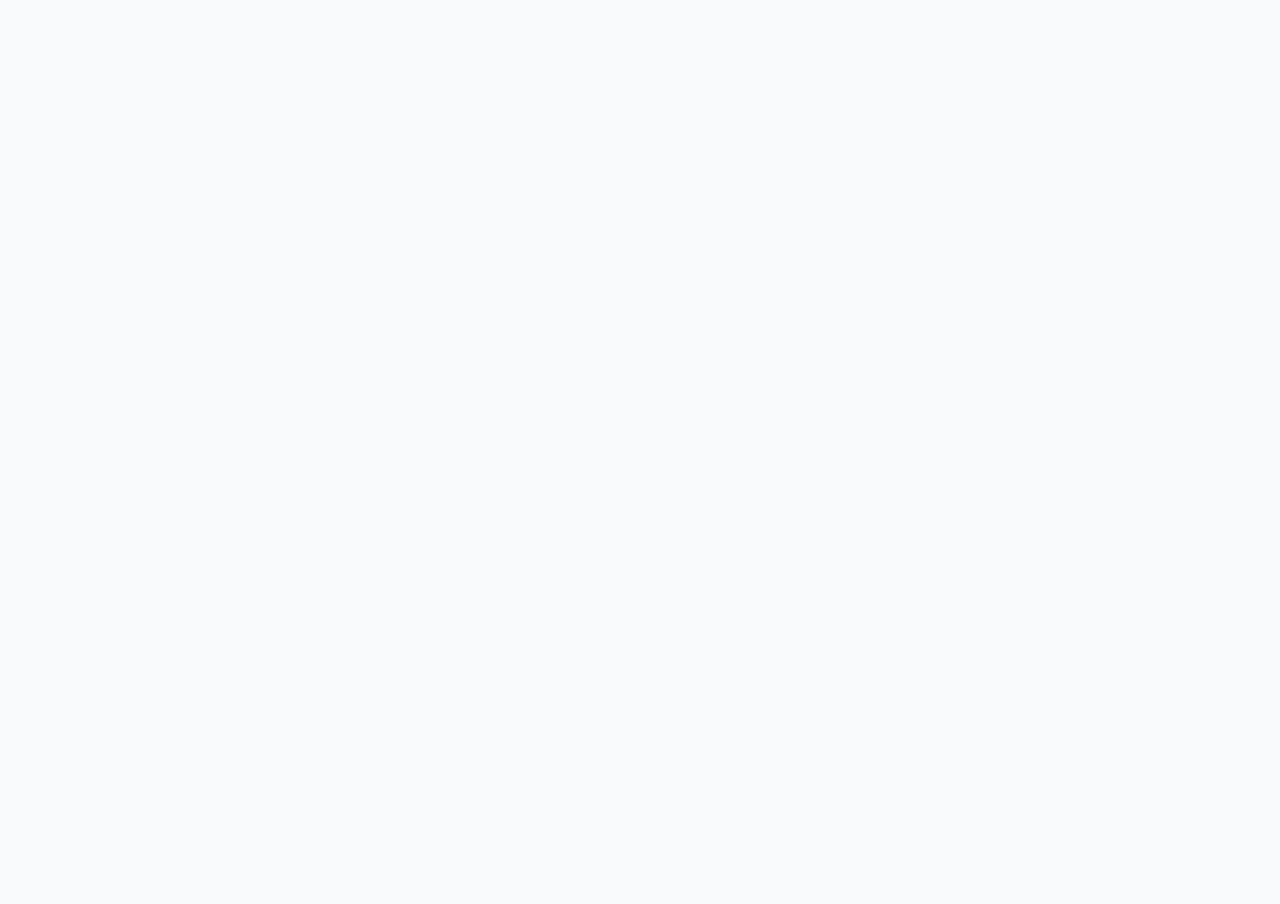
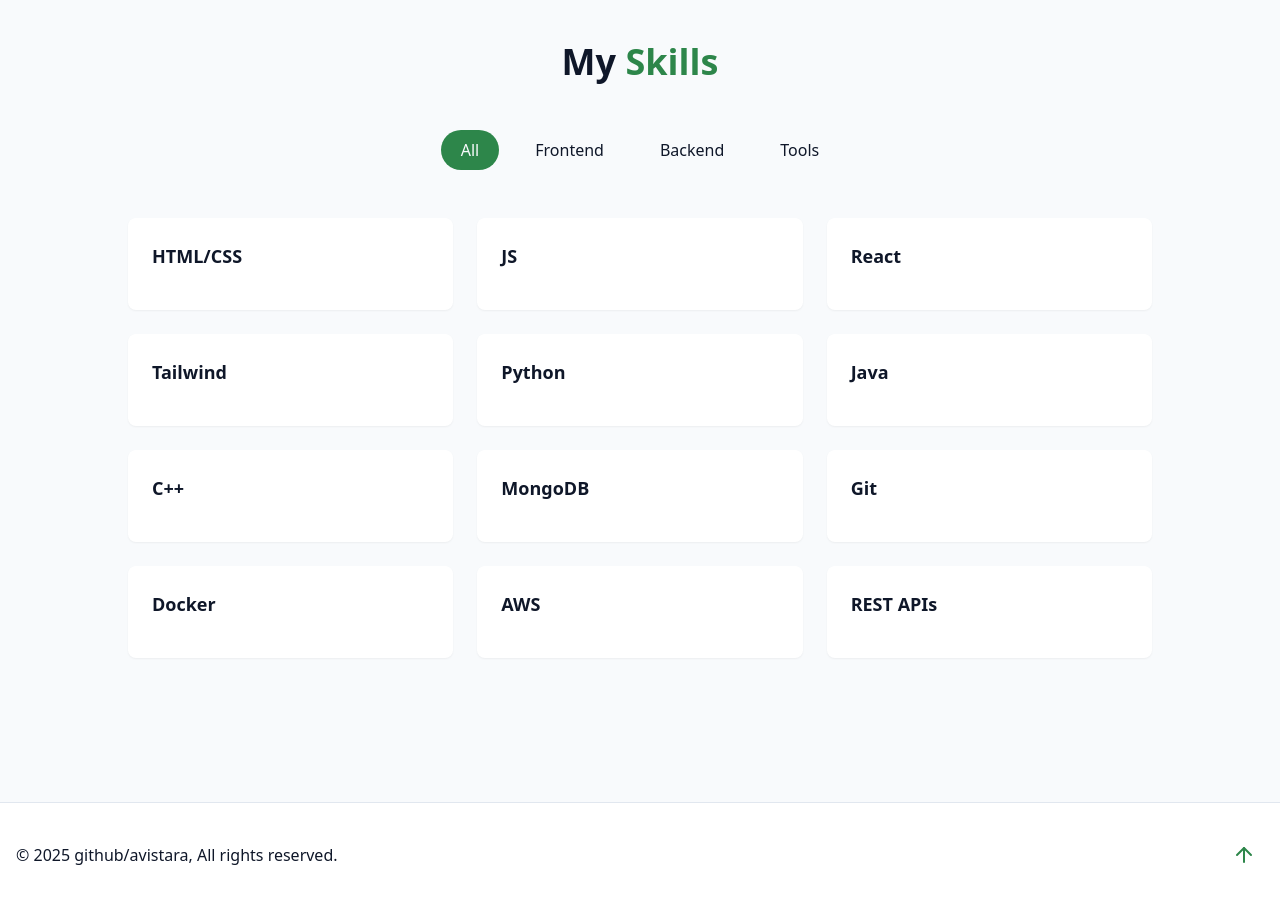
Before and after one commit to avistara/portfolio-t, a React (Vite) app: page / in a window 1280 px wide. Shown: the part 1560-2464 px from the top of the page. Before the commit the page ends 1506 px from the top, so only its background shows below. Built offline with nearby package versions, Linux system fonts and the light colour scheme.

Commit message:
finished footer, all working, no projects/contact yet

```diff
--- /dev/null
+++ b/src/components/Footer.jsx
@@ -0,0 +1,18 @@
+import { ArrowUp } from "lucide-react";
+export const Footer = () => {
+  return (
+    <footer className="py-12 px-4 bg-card relative border-t border-border mt-12 pt-8 flex flex-wrap justify-between items-center">
+      {" "}
+      <p className="text-small text-muted-foreground">
+        {" "}
+        &copy; {new Date().getFullYear()} github/avistara, All rights reserved.
+      </p>
+      <a
+        href="#hero"
+        className="p-2 rounded-full bg-primary-10 hover:bg-primary/20 text-primary transition-colors"
+      >
+        <ArrowUp />
+      </a>
+    </footer>
+  );
+};
--- a/src/components/Navbar.jsx
+++ b/src/components/Navbar.jsx
@@ -25,7 +25,9 @@
     <nav
       className={cn(
         "fixed w-full z-40 transition-all duration-300",
-        isScrolled ? "py-3 bg-background/80 backdrop-blur-md shadow-xs" : "py-5"
+        isScrolled
+          ? "py-3 bg-background/80 backdrop-blur-md shadow-md border-b border-border"
+          : "py-5 bg-background/60 backdrop-blur-md"
       )}
     >
       <div className="pl-4 container flex items-center justify-between">
--- a/src/components/SkillsSection.jsx
+++ b/src/components/SkillsSection.jsx
@@ -1,6 +1,72 @@
 /**list skills, rate them (? terrible idea, would rather link to actual things ive done with the skills) */
 
-const skills = [{ name: "HTML/CSS", level: 2, category: "frontend" }];
+import { useState } from "react";
+import { cn } from "../libs/utils";
+
+//frontend
+
+const skills = [
+  //frontend
+  { name: "HTML/CSS", level: 2, category: "frontend" },
+  { name: "JS", level: 2, category: "frontend" },
+  { name: "React", level: 2, category: "frontend" },
+  { name: "Tailwind", level: 2, category: "frontend" },
+
+  //backend
+  { name: "Python", level: 2, category: "backend" },
+  { name: "Java", level: 2, category: "backend" },
+  { name: "C++", level: 2, category: "backend" },
+  { name: "MongoDB", level: 2, category: "backend" },
+
+  //tools
+  { name: "Git", level: 2, category: "tools" },
+  { name: "Docker", level: 2, category: "tools" },
+  { name: "AWS", level: 2, category: "tools" },
+  { name: "REST APIs", level: 2, category: "tools" },
+];
+const categories = ["all", "frontend", "backend", "tools"];
 export const SkillsSection = () => {
-  return <section> </section>;
+  const [activeCategory, setActiveCategory] = useState("all");
+
+  const filteredSkills = skills.filter(
+    (skill) => activeCategory === "all" || skill.category === activeCategory
+  );
+  return (
+    <section id="skills" className="py-24 px-4 relative bg-secondary/30">
+      <div className="container mx-auto max-w-5xl">
+        <h2 className="text-3xl md:text-4xl font-bold mb-12 text-center">
+          My <span className="text-primary">Skills</span>
+        </h2>
+
+        <div className="flex flex-wrap justify-center gap-4 mb-12">
+          {categories.map((category, key) => (
+            <button
+              key={key}
+              onClick={() => setActiveCategory(category)}
+              className={cn(
+                "px-5 py-2 rounded-full transition-colors duration-300 capitalize",
+                activeCategory === category
+                  ? "bg-primary text-primary-foreground"
+                  : "bg-secondary/70 text-foreground hover:bg-secondary"
+              )}
+            >
+              {category}
+            </button>
+          ))}
+        </div>
+        <div className="grid grid-cols-1 sm:grid-cols-2 lg:grid-cols-3 gap-6">
+          {filteredSkills.map((skill, key) => (
+            <div
+              key={key}
+              className="bg-card p-6 rounded-lg shadow-xs card-hover"
+            >
+              <div className="text-left mb-4">
+                <h3 className="font-semibold text-lg"> {skill.name} </h3>
+              </div>
+            </div>
+          ))}
+        </div>
+      </div>
+    </section>
+  );
 };
--- a/src/pages/Home.jsx
+++ b/src/pages/Home.jsx
@@ -3,6 +3,8 @@
 import { StarBackground } from "../components/StarBackground";
 import { HeroSection } from "../components/HeroSection";
 import { AboutSection } from "../components/AboutSection";
+import { SkillsSection } from "../components/SkillsSection";
+import { Footer } from "../components/Footer";
 export const Home = () => {
   return (
     <div className="min-h-screen bg-background text-foreground overflow-x-hidden">
@@ -16,9 +18,11 @@
       <main>
         <HeroSection />
         <AboutSection />
+        <SkillsSection />
       </main>
 
       {/* footer*/}
+      <Footer />
     </div>
   );
 };
```
Also changed, not shown: 1 other file (tests, documents, lock files or other folders).
